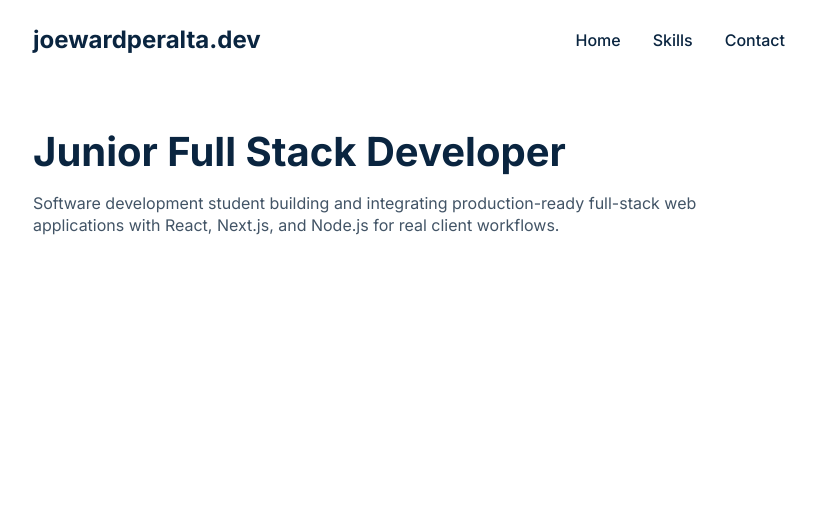
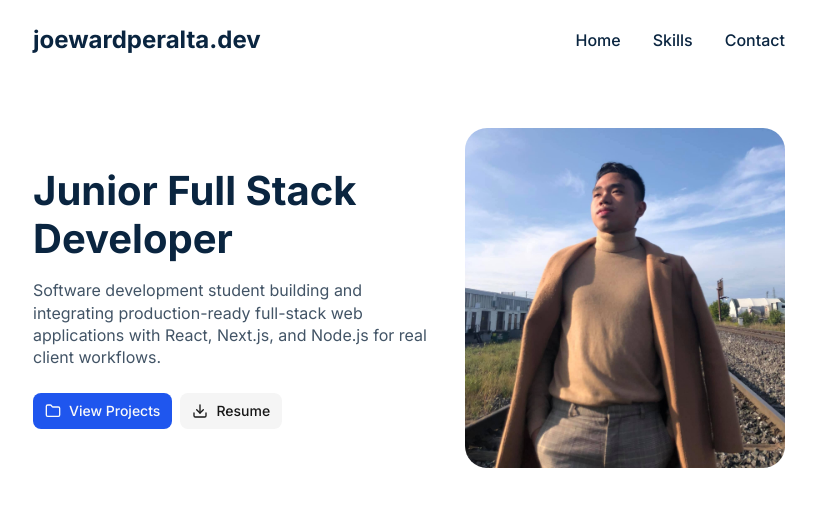
Before and after one commit to joewardperalta/developer-portfolio, a Next.js app: page / in a window 1280 px wide. Shown: the top 506 px of the page, without its empty margins (231-1047 px from the left). Built offline with nearby package versions, Linux system fonts and the light colour scheme.

Commit message:
Add hero section with primary and secondary buttons.

```diff
--- a/app/globals.css
+++ b/app/globals.css
@@ -4,10 +4,7 @@
 @custom-variant dark (&:is(.dark *));
 
 @theme {
-  --color-primary: #144bff;
   --color-heading: #0a2540;
-  --color-background: #f9fafb;
-  --color-border: #e6ebf1;
   --color-body: #425466;
 }
 
@@ -64,7 +61,7 @@ body {
   --card-foreground: oklch(0.145 0 0);
   --popover: oklch(1 0 0);
   --popover-foreground: oklch(0.145 0 0);
-  --primary: oklch(0.205 0 0);
+  --primary: oklch(52.329% 0.23498 264.231);
   --primary-foreground: oklch(0.985 0 0);
   --secondary: oklch(0.97 0 0);
   --secondary-foreground: oklch(0.205 0 0);
--- a/app/page.tsx
+++ b/app/page.tsx
@@ -1,19 +1,53 @@
 import Paragraph from "@/components/typography/Paragraph";
 import Title from "@/components/typography/Title";
 import Wrapper from "@/components/layout/Wrapper";
+import PrimaryButton from "@/components/buttons/PrimaryButton";
+import SecondaryButton from "@/components/buttons/SecondaryButton";
+import Image from "next/image";
+import Link from "next/link";
+import { Folder, Download } from "lucide-react";
 
 export default function Home() {
   return (
     <main>
       <section className="py-12">
         <Wrapper>
-          <div className="mb-6">
-            <Title>Junior Full Stack Developer</Title>
-            <Paragraph>
-              Software development student building and integrating
-              production-ready full-stack web applications with React, Next.js,
-              and Node.js for real client workflows.
-            </Paragraph>
+          <div className="flex gap-9 items-center">
+            <div>
+              <div className="mb-6">
+                <Title>Junior Full Stack Developer</Title>
+                <Paragraph>
+                  Software development student building and integrating
+                  production-ready full-stack web applications with React,
+                  Next.js, and Node.js for real client workflows.
+                </Paragraph>
+              </div>
+
+              <div className="space-x-2">
+                <PrimaryButton>
+                  <Link href="/projects">
+                    <Folder strokeWidth={2} />
+                    View Projects
+                  </Link>
+                </PrimaryButton>
+                <SecondaryButton>
+                  <Link href="/resume">
+                    <Download strokeWidth={2} />
+                    Resume
+                  </Link>
+                </SecondaryButton>
+              </div>
+            </div>
+
+            <div className="max-w-80">
+              <Image
+                className="rounded-3xl"
+                src="/joewardperalta.jpg"
+                alt="Author's profile picture wearing formal dress."
+                width={1536}
+                height={2048}
+              />
+            </div>
           </div>
         </Wrapper>
       </section>
--- a/components/buttons/Button.tsx
+++ /dev/null
@@ -1,3 +0,0 @@
-export default function Button() {
-  return <button></button>;
-}
--- a/components/buttons/PrimaryButton.tsx
+++ b/components/buttons/PrimaryButton.tsx
@@ -1,3 +1,13 @@
-export default function PrimaryButton() {
-  return <button></button>;
+import { Button } from "../ui/button";
+
+interface Props {
+  children?: React.ReactNode;
 }
+
+export default function PrimaryButton({ children }: Props) {
+  return (
+    <Button asChild className="bg-primary">
+      {children}
+    </Button>
+  );
+}
--- a/components/buttons/SecondaryButton.tsx
+++ b/components/buttons/SecondaryButton.tsx
@@ -0,0 +1,13 @@
+import { Button } from "../ui/button";
+
+interface Props {
+  children?: React.ReactNode;
+}
+
+export default function SecondaryButton({ children }: Props) {
+  return (
+    <Button asChild variant="secondary">
+      {children}
+    </Button>
+  );
+}
```
Also changed, not shown: public/joewardperalta.jpg (added).
